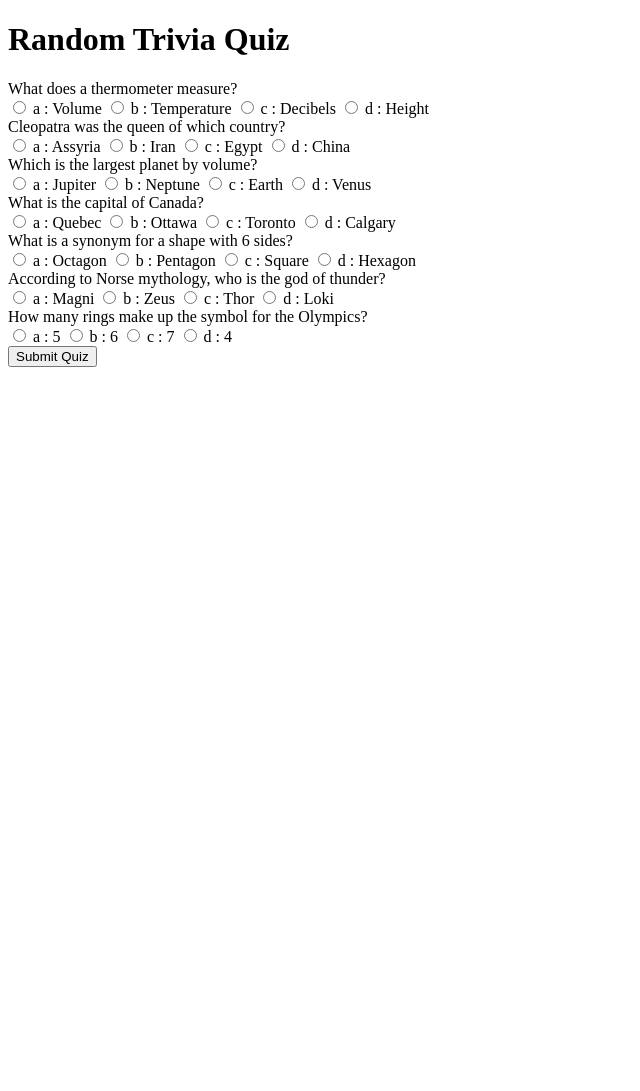
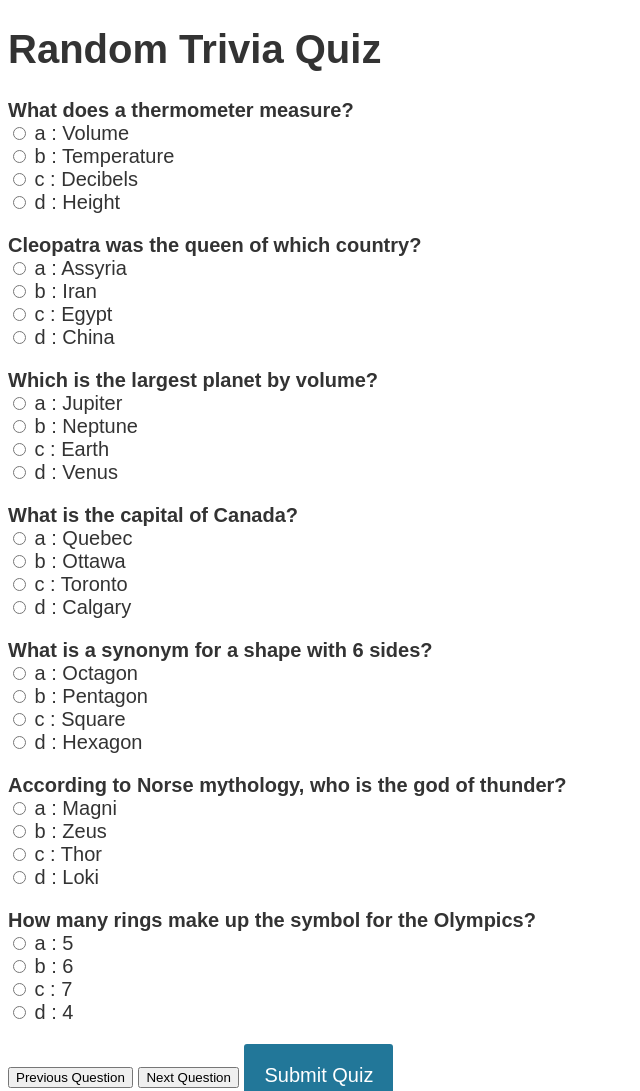
Before and after one commit to JS19191898/multiple-choice-quiz, a plain HTML site: page index.html in a window 1280 px wide. Shown: the top 1091 px of the page, without its empty margins (0-640 px from the left). Before the commit the page ends 800 px from the top, so only its background shows below. Drawn offline with Linux system fonts and the light colour scheme.

Commit message:
added navigation buttons and a quiz container in html file, prepping for navigation inclusion

```diff
--- a/assets/script.js
+++ b/assets/script.js
@@ -151,5 +151,5 @@ const myQuestions = [
 // to display quiz
 buildQuiz();
 
-//after submission, show results
+// event listener that says to show results after submit button is clicked
 submitbutton.addEventListener('click', showResults);
--- a/assets/style.css
+++ b/assets/style.css
@@ -0,0 +1,28 @@
+body {
+  font-size: 20px;
+  font-family: sans-serif;
+  color: #333;
+}
+.question {
+  font-weight: 600;
+}
+.answers {
+  margin-bottom: 20px;
+}
+.answers label {
+  display: block;
+}
+#submit {
+  font-family: sans-serif;
+  font-size: 20px;
+  background-color: #279;
+  color: #fff;
+  border: 0px;
+  border-radius: 3px;
+  padding: 20px;
+  cursor: pointer;
+  margin-bottom: 20px;
+}
+#submit:hover {
+  background-color: #38a;
+}
--- a/index.html
+++ b/index.html
@@ -10,7 +10,11 @@
 
 <body>
     <h1>Random Trivia Quiz</h1>
-    <div id="quiz"></div>
+    <div class="quiz-container">
+        <div id="quiz"></div>
+    </div>
+    <button id="previous">Previous Question</button>
+    <button id="next">Next Question</button>
     <button id="submit">Submit Quiz</button>
     <div id="results"></div>
 
```
